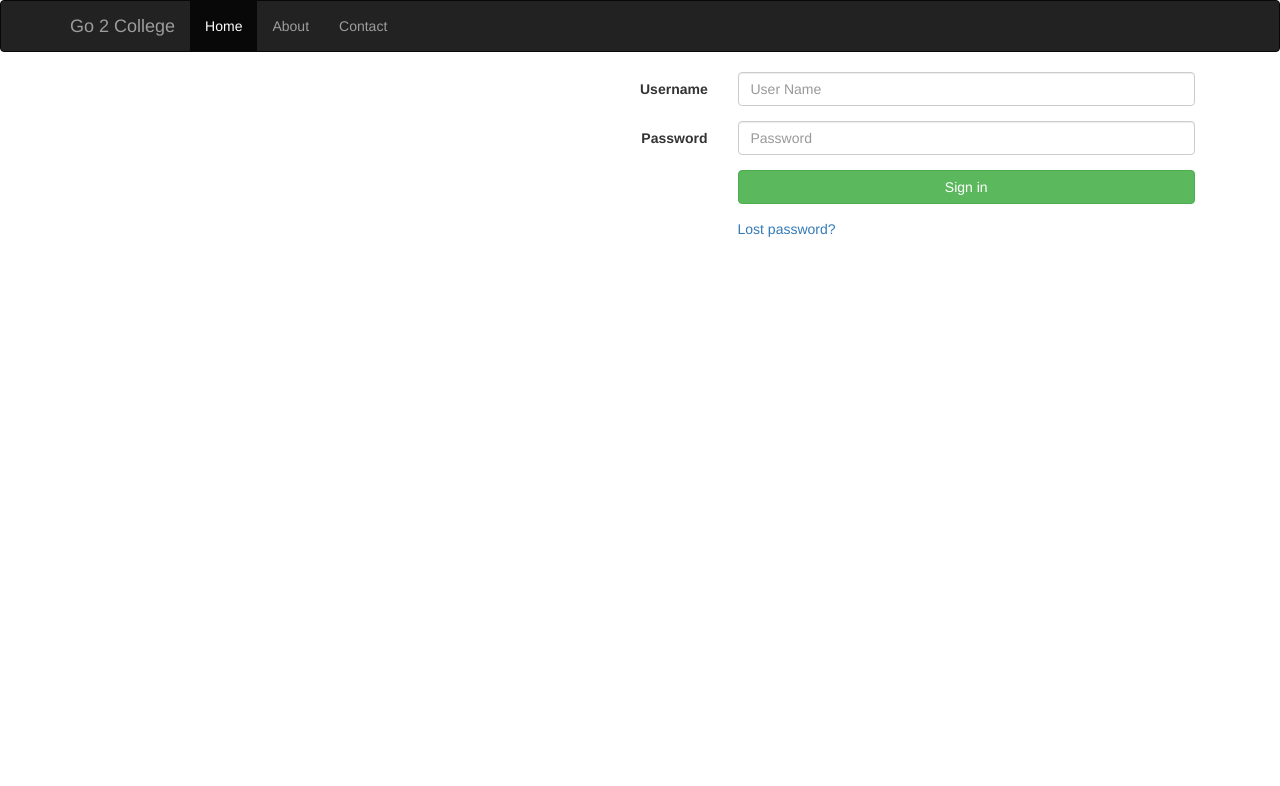
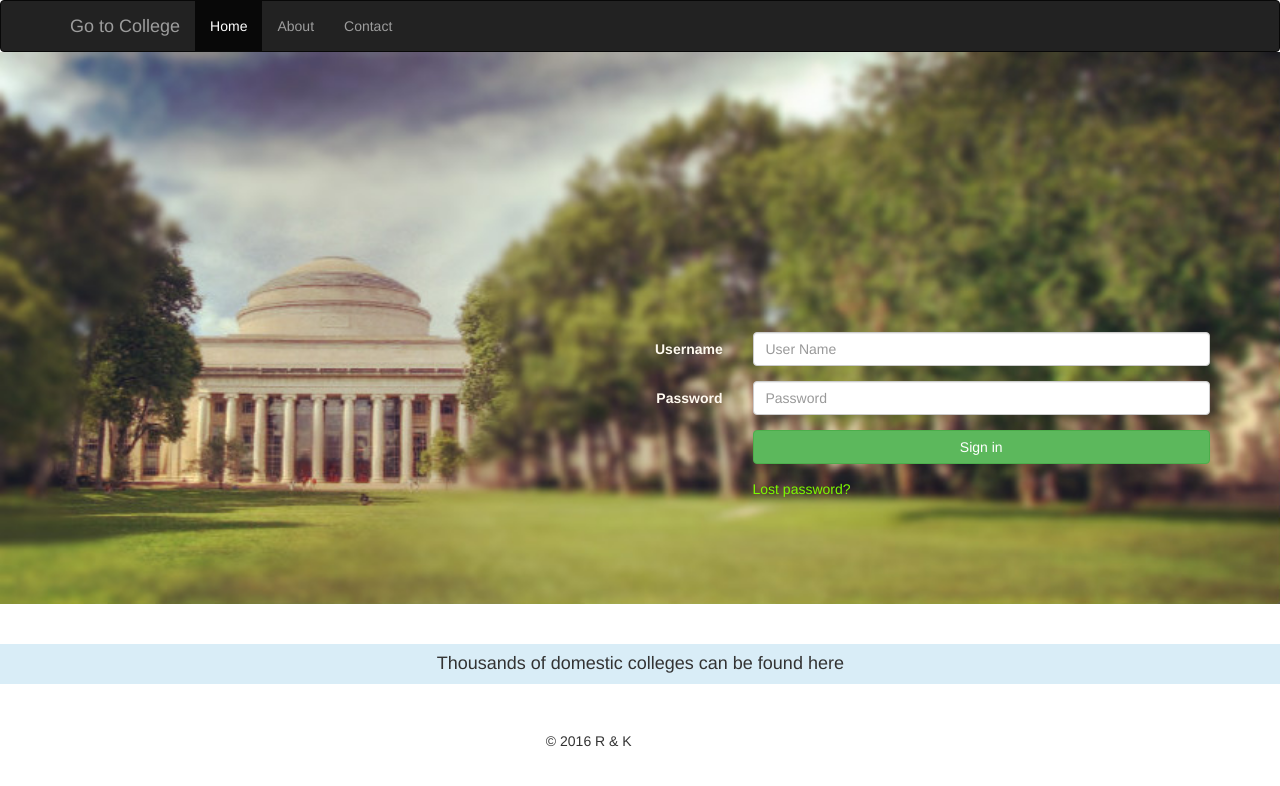
Before and after one commit to iamforeverme/go2College, a Django app: template login/templates/login/login.html in a window 1280 px wide. Shown: the top 786 px of the page. Run offline with Django 3.2, Linux system fonts and the light colour scheme; the template is opened without the code that fills it, so the values that code supplies are empty, except form fields; tables that the repository leaves empty hold one stand-in row (values such as "Sample post"); form fields are guessed from the names that the template uses; some libraries are stand-ins or nearby versions.

Commit message:
Kevin complete a initial version of login page.

```diff
--- a/login/templates/login/base.html
+++ b/login/templates/login/base.html
@@ -30,7 +30,7 @@
 
   <body>
 
-   <nav class="navbar navbar-inverse">
+   <nav class="navbar navbar-inverse" style="margin-bottom: 0;";>
         <div class="container">
             <div class="navbar-header">
               <button type="button" class="navbar-toggle collapsed" data-toggle="collapse" data-target="#navbar" aria-expanded="false" aria-controls="navbar">
@@ -39,7 +39,7 @@
                 <span class="icon-bar"></span>
                 <span class="icon-bar"></span>
               </button>
-              <a class="navbar-brand" href="#">Go 2 College</a>
+              <a class="navbar-brand" href="#">Go to College</a>
             </div>
             <div id="navbar" class="collapse navbar-collapse">
               <ul class="nav navbar-nav">
@@ -52,11 +52,7 @@
     </nav>
 
     <div>
-        <div class="container">
-            <div id="content" class="row">
-                {% block content %}{% endblock %}
-            </div>
-        </div>
+        {% block content %}{% endblock %}
     </div>
 
     <!-- Bootstrap core JavaScript
--- a/login/templates/login/login.html
+++ b/login/templates/login/login.html
@@ -1,7 +1,9 @@
 {% extends "login/base.html" %}
 
 {% block content %}
-
+    {% load staticfiles %}
+    <div style="background-size:100%;background-image:url('{% static "login/mit.jpg"%}');background-repeat:no-repeat;">
+        <div class="container">
             <div class="row">
                 {% if form.errors %}
                     <p>Your username and password didn't match. Please try again.</p>
@@ -17,8 +19,10 @@
                     {% endif %}
                 {% endif %}
             </div>
-    {% load staticfiles %}
-    <div class="row" style="height: 194px; width:100%; background-image: url('{% static "login/mit.jpg"%}') no-repeat;"/>
+
+            <div class="row" style="height: 280px">
+            </div>
+            <div class="row">
                 <div class="col-sm-offset-2 col-sm-4">
 
                 </div>
@@ -26,13 +30,13 @@
                     <form class="form-horizontal" method="post" action="{% url 'login' %}">
                       {% csrf_token %}
                         <div class="form-group">
-                    <label for="inputEmail3" class="col-sm-2 control-label">{{ form.username.label_tag }}</label>
+                            <label for="inputEmail3" class="col-sm-2 control-label" style="color: floralwhite">{{ form.username.label_tag }}</label>
                             <div class="col-sm-10">
                               <input type="text" class="form-control" id="inputEmail3" placeholder="User Name" name = "{{ form.username.html_name }}">
                             </div>
                           </div>
                           <div class="form-group">
-                    <label for="inputPassword3" class="col-sm-2 control-label">{{ form.password.label_tag }}</label>
+                            <label for="inputPassword3" class="col-sm-2 control-label" style="color: floralwhite">{{ form.password.label_tag }}</label>
                             <div class="col-sm-10">
                                 <input type="password" class="form-control" id="inputPassword3" placeholder="Password" name = "{{ form.password.html_name }}">
                             </div>
@@ -45,12 +49,27 @@
                             <div class="form-group">
                                 <div class="col-sm-offset-2 col-sm-10">
                                   {# Assumes you setup the password_reset view in your URLconf #}
-                            <p><a href="{% url 'password_reset' %}">Lost password?</a></p>
+                                    <p><a style="color: lawngreen" href="{% url 'password_reset' %}">Lost password?</a></p>
                                 </div>
                             </div>
                     </form>
                 </div>
             </div>
-
-
+            <div class="row" style="height: 120px">
+            </div>
+        </div>
+    </div>
+    <div class="bg-info">
+        <div class="row">
+            <div class="col-sm-offset-4 col-sm-6">
+                <h4>Thousands of domestic colleges can be found here</h4>
+            </div>
+        </div>
+    </div>
+    <div class="row" style="height: 40px">
+    </div>
+    <div class="row">
+    <div class="col-sm-offset-5 col-sm-6">
+        <h5>© 2016 R & K</h5>
+    </div>
 {% endblock %}
--- a/login/templates/login/test.html
+++ b/login/templates/login/test.html
@@ -12,7 +12,7 @@
         </table>
 
 
-
+ style="background-size:100%;background-image:url('{% static "login/mit.jpg"%}');"
 
     <form method="post" action="{% url 'login' %}">
         {% csrf_token %}
```
Lines whose indentation alone changed are shown as unchanged.
